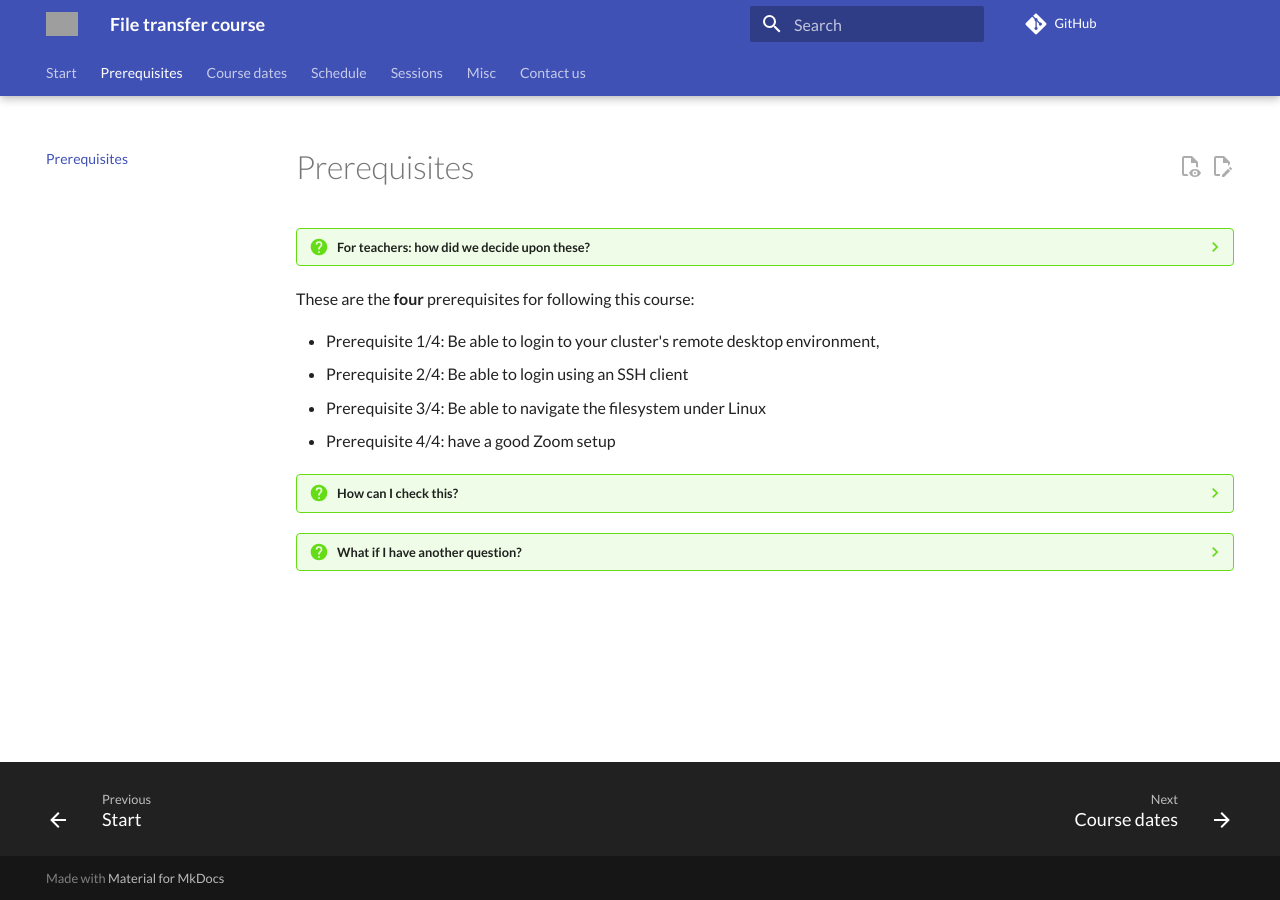
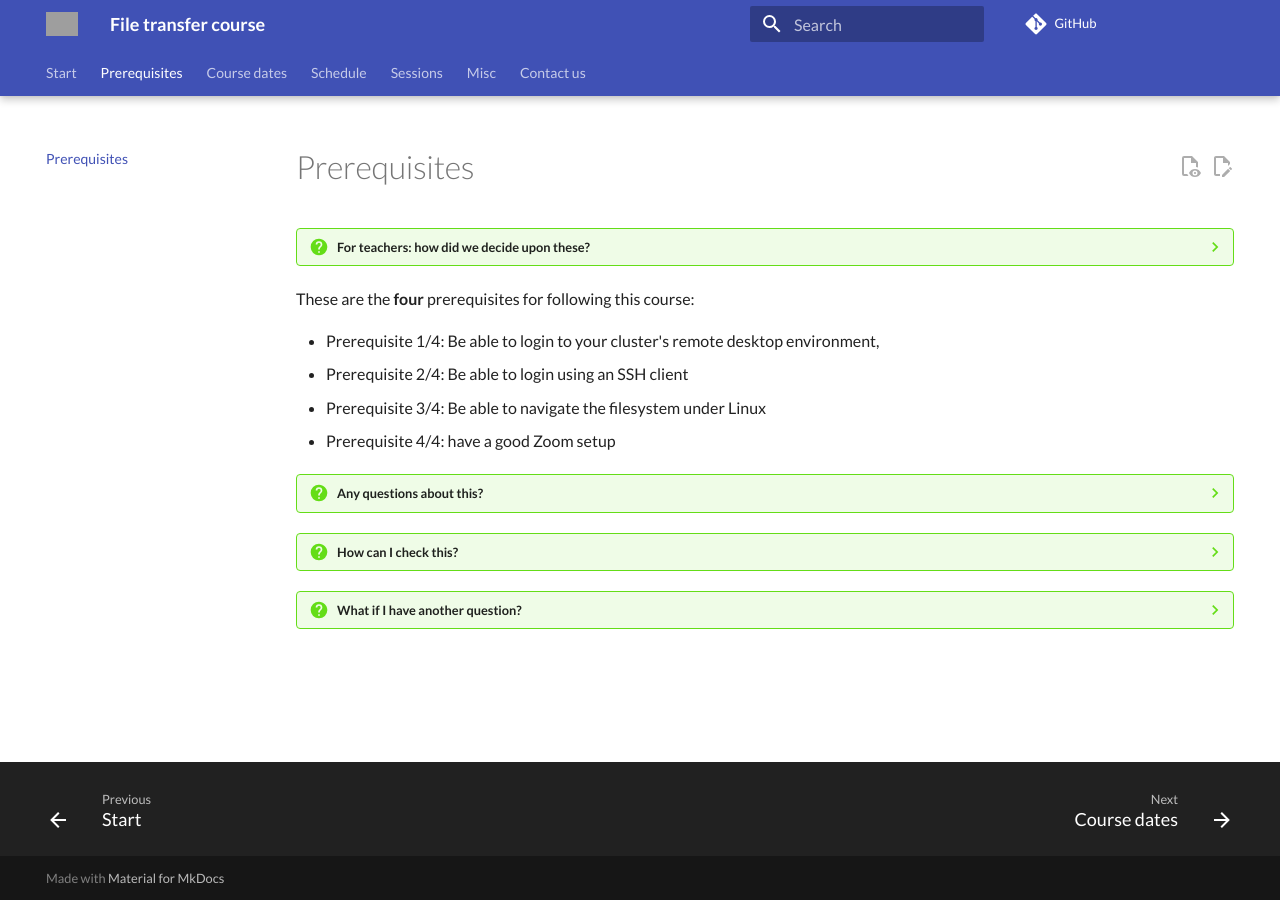
Before and after one commit to UPPMAX/naiss_file_transfer_course, an MkDocs documentation site: the page built from docs/prereqs/README.md, in a window 1280 px wide. Built offline with MkDocs 1.6.1 and Material for MkDocs 9.7.7, drawn with Linux system fonts in a browser that asks for light colours; comment, search, counter and statistics services are not loaded; grey boxes are pictures that could not be loaded.

Commit message:
Link to the relevant section in the FAQ

```diff
--- a/docs/prereqs/README.md
+++ b/docs/prereqs/README.md
@@ -20,10 +20,14 @@
 - Prerequisite 3/4: Be able to navigate the filesystem under Linux
 - Prerequisite 4/4: have a good Zoom setup
 
+???- question "Any questions about this?"
+
+    See [the 'Prerequisites' section of the Frequently Asked Questions](../faq/README.md#prerequisites)
+
 ???- question "How can I check this?"
 
-    - See the [Frequently Asked Questions section](../faq/README.md)
+    See [the 'Prerequisites' section of the Frequently Asked Questions](../faq/README.md#prerequisites)
 
 ???- question "What if I have another question?"
 
-    - See the [Frequently Asked Questions section](../faq/README.md)
+    See the [Frequently Asked Questions](../faq/README.md)
```
